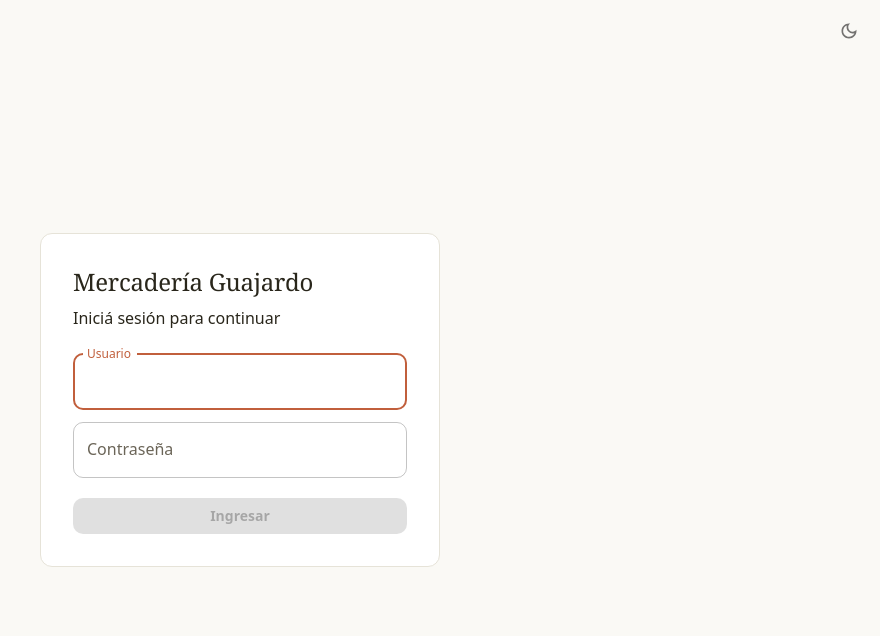
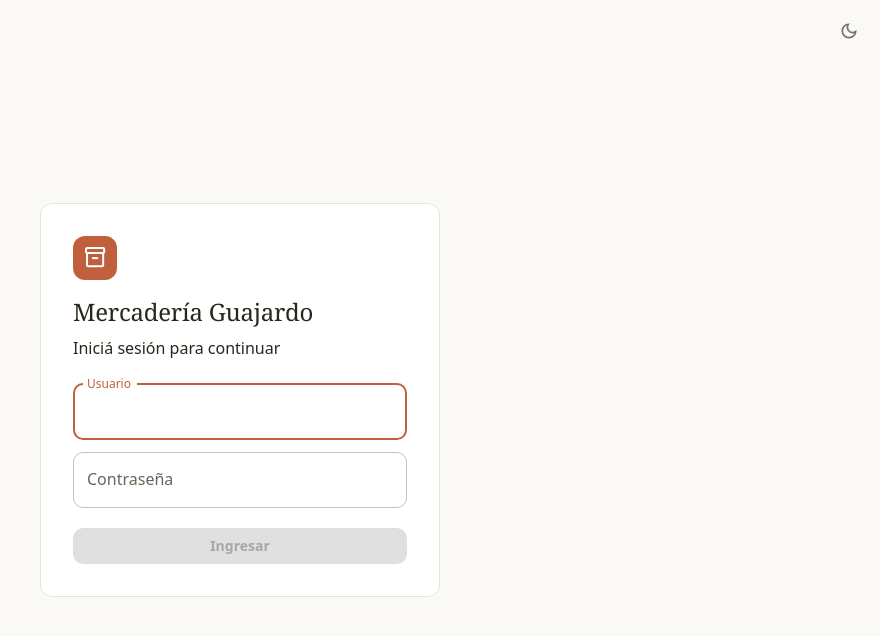
Before and after one commit to andresmdkr/mercaderia-guajardo, a React (Vite) app in the folder client/: page /login in a window 1280 px wide. Shown: the top 636 px of the page, without its empty margins (400-1280 px from the left). Built offline with nearby package versions, Linux system fonts and the light colour scheme; no server answers; a web font is replaced by a local one.

Commit message:
style: second visual pass (amounts never wrap, full chart labels, uniform settings cards, submenu guide, $ in price fields, brand mark on login)

```diff
--- /dev/null
+++ b/client/src/components/BrandMark.jsx
@@ -0,0 +1,23 @@
+import { Box } from '@mui/material';
+import InventoryIcon from '@mui/icons-material/Inventory2Outlined';
+
+// La "marca" de la app (una caja sobre el color principal, igual al ícono del programa): para las pantallas de entrada.
+export default function BrandMark({ size = 44 }) {
+  return (
+    <Box
+      sx={{
+        width: size,
+        height: size,
+        mb: 2,
+        borderRadius: '12px',
+        display: 'flex',
+        alignItems: 'center',
+        justifyContent: 'center',
+        bgcolor: 'primary.main',
+        color: 'primary.contrastText',
+      }}
+    >
+      <InventoryIcon sx={{ fontSize: size * 0.55 }} />
+    </Box>
+  );
+}
--- a/client/src/components/Layout.jsx
+++ b/client/src/components/Layout.jsx
@@ -63,11 +63,11 @@ function NavItem({ section, onNavigate, nested = false }) {
         sx={{
           borderRadius: 2.5,
           mb: 0.5,
-          pl: nested ? 3.5 : 2,
+          pl: nested ? 1.25 : 2,
           '&.Mui-selected': { bgcolor: alpha(color, 0.14), '&:hover': { bgcolor: alpha(color, 0.2) } },
         }}
       >
-        <ListItemIcon sx={{ minWidth: nested ? 34 : 38, color }}>
+        <ListItemIcon sx={{ minWidth: nested ? 30 : 38, color }}>
           <Icon fontSize="small" />
         </ListItemIcon>
         {/* Los subitems van un poco más chicos y en una sola línea ("Actualizar precios" se partía en dos) */}
@@ -79,7 +79,7 @@ function NavItem({ section, onNavigate, nested = false }) {
 
       {hasChildren && (
         <Collapse in={expanded} timeout="auto" unmountOnExit>
-          <List disablePadding>
+          <List disablePadding sx={{ ml: 2.75, mb: 0.5, pl: 0.5, borderLeft: 1, borderColor: 'divider' }}>
             {section.children.map((child) => (
               <NavItem key={child.key} section={child} onNavigate={onNavigate} nested />
             ))}
--- a/client/src/features/categories/pages/CategoriesPage.jsx
+++ b/client/src/features/categories/pages/CategoriesPage.jsx
@@ -73,7 +73,7 @@ export default function CategoriesPage() {
         </Alert>
       )}
 
-      <Paper>
+      <Paper sx={{ maxWidth: 720 }}>
         <TableContainer>
           <Table size="small">
             <TableHead>
--- a/client/src/features/products/components/ProductForm.jsx
+++ b/client/src/features/products/components/ProductForm.jsx
@@ -20,6 +20,7 @@ import { getErrorMessage } from '../../../services/api';
 
 const emptyValues = { code: '', name: '', costPrice: '', salePrice: '', minStock: '0', initialStock: '' };
 const filter = createFilterOptions();
+const moneyAdornment = { startAdornment: <InputAdornment position="start">$</InputAdornment> };
 
 function toFormValues(product) {
   if (!product) return emptyValues;
@@ -141,7 +142,7 @@ export default function ProductForm({ product, categories, onCreateCategory, onC
               autoFocus: true,
               placeholder: product ? undefined : 'Escaneá o escribí',
               onKeyDown: handleCodeKeyDown,
-              onFocus: (event) => event.target.select(), // al escanear sobre un código ya escrito, lo reemplaza
+              onFocus: product ? undefined : (event) => event.target.select(), // al crear, escanear reemplaza lo escrito (al editar no se resalta)
               helperText: errors.code ?? (product ? undefined : 'Vacío = automático (P00001…)'),
               slotProps: {
                 input: {
@@ -168,10 +169,10 @@ export default function ProductForm({ product, categories, onCreateCategory, onC
             />
           </Grid>
           <Grid size={{ xs: 12, sm: 4 }}>
-            {field('costPrice', 'Precio de costo', { type: 'number', slotProps: { htmlInput: { min: 0, step: '0.01' } } })}
+            {field('costPrice', 'Precio de costo', { type: 'number', slotProps: { htmlInput: { min: 0, step: '0.01' }, input: moneyAdornment } })}
           </Grid>
           <Grid size={{ xs: 12, sm: 4 }}>
-            {field('salePrice', 'Precio de venta', { type: 'number', slotProps: { htmlInput: { min: 0, step: '0.01' } } })}
+            {field('salePrice', 'Precio de venta', { type: 'number', slotProps: { htmlInput: { min: 0, step: '0.01' }, input: moneyAdornment } })}
           </Grid>
           <Grid size={{ xs: 12, sm: 4 }}>
             {field('minStock', 'Stock mínimo', { type: 'number', slotProps: { htmlInput: { min: 0, step: 1 } } })}
--- a/client/src/features/reports/components/SummaryTiles.jsx
+++ b/client/src/features/reports/components/SummaryTiles.jsx
@@ -13,10 +13,12 @@ function Tile({ label, value, note }) {
         sx={{
           my: 0.5,
           fontFamily: (theme) => theme.typography.fontFamily,
-          fontSize: 26,
+          fontSize: 'clamp(18px, 1.6vw, 26px)', // se achica un poco en pantallas chicas para que el importe entre en una línea
           fontWeight: 600,
           lineHeight: 1.3,
-          overflowWrap: 'anywhere',
+          whiteSpace: 'nowrap',
+          overflow: 'hidden',
+          textOverflow: 'ellipsis',
         }}
       >
         {value}
--- a/client/src/features/reports/components/TopProductsChart.jsx
+++ b/client/src/features/reports/components/TopProductsChart.jsx
@@ -18,7 +18,7 @@ import { Bar, BarChart, CartesianGrid, LabelList, ResponsiveContainer, Tooltip,
 import { formatCompactMoney, formatInteger, formatMoney } from '../../../utils/format';
 
 const ROW_HEIGHT = 40;
-const MAX_LABEL_LENGTH = 24;
+const MAX_LABEL_LENGTH = 34;
 
 const truncate = (text) => (text.length > MAX_LABEL_LENGTH ? `${text.slice(0, MAX_LABEL_LENGTH - 1)}…` : text);
 
@@ -64,7 +64,7 @@ function ChartView({ rows, isRevenue }) {
           <YAxis
             type="category"
             dataKey="label"
-            width={170}
+            width={215}
             tick={{ fill: theme.palette.text.primary, fontSize: 13 }}
             axisLine={{ stroke: theme.palette.divider }}
             tickLine={false}
--- a/client/src/features/settings/components/BusinessForm.jsx
+++ b/client/src/features/settings/components/BusinessForm.jsx
@@ -57,7 +57,7 @@ export default function BusinessForm({ settings, onSave, onSaved }) {
   );
 
   return (
-    <Paper component="form" onSubmit={handleSubmit} sx={{ p: 3, maxWidth: 560 }}>
+    <Paper component="form" onSubmit={handleSubmit} sx={{ p: 3 }}>
       <Typography variant="h6" gutterBottom>
         Datos del negocio
       </Typography>
--- a/client/src/features/settings/pages/SettingsPage.jsx
+++ b/client/src/features/settings/pages/SettingsPage.jsx
@@ -17,7 +17,7 @@ export default function SettingsPage() {
     <>
       <PageHeader sectionKey="settings" title="Configuración" />
 
-      <Box sx={{ display: 'flex', flexDirection: 'column', gap: 3, maxWidth: 640 }}>
+      <Box sx={{ display: 'flex', flexDirection: 'column', gap: 3, maxWidth: 720 }}>
         {loading && (
           <Box sx={{ display: 'flex', justifyContent: 'center', py: 6 }}>
             <CircularProgress />
--- a/client/src/pages/Login.jsx
+++ b/client/src/pages/Login.jsx
@@ -2,6 +2,7 @@ import { useEffect, useState } from 'react';
 import { useDispatch, useSelector } from 'react-redux';
 import { Navigate } from 'react-router-dom';
 import { Alert, Box, Button, Paper, TextField, Typography } from '@mui/material';
+import BrandMark from '../components/BrandMark';
 import Loader from '../components/Loader';
 import SetupForm from '../components/SetupForm';
 import ThemeToggle from '../components/ThemeToggle';
@@ -48,6 +49,7 @@ export default function Login() {
         <ThemeToggle />
       </Box>
       <Paper sx={{ p: 4, width: '100%', maxWidth: 400 }}>
+        <BrandMark />
         {needsSetup ? (
           <SetupForm />
         ) : (
```
